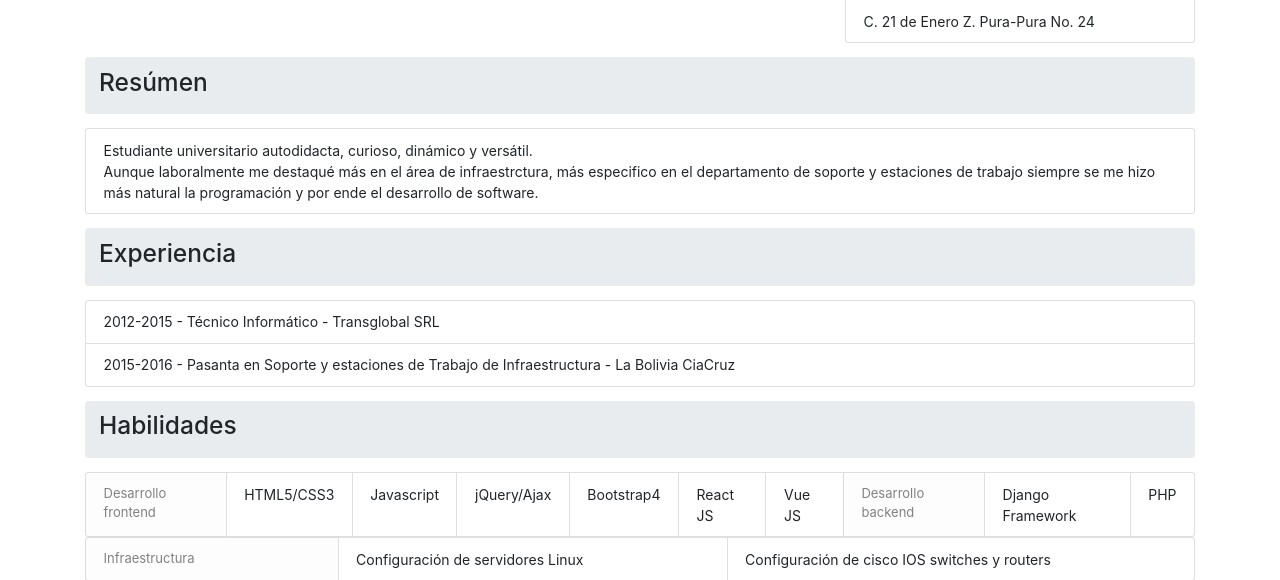
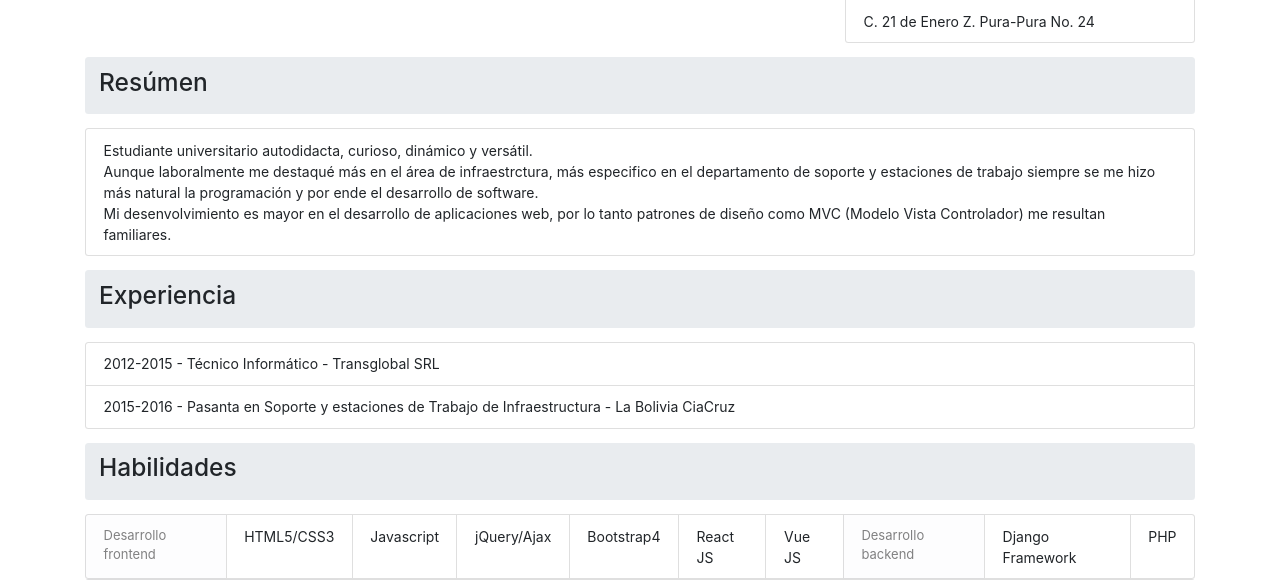
Before and after one commit to kokimaniac/djangokoki, a Django app: page /c94f698a9b96c3738eec1ed57d45f05f in a window 1280 px wide. Shown: the part 233-813 px from the top of the page. Run offline with Django 3.2, Linux system fonts and the light colour scheme; some libraries are stand-ins or nearby versions.

Commit message:
Some fixes

```diff
--- a/blog/templates/resume/index.html
+++ b/blog/templates/resume/index.html
@@ -43,6 +43,8 @@
                     Aunque laboralmente me destaqué más en el área de infraestrctura, más especifico
                     en el departamento de soporte y estaciones de trabajo siempre se me hizo
                     más natural la programación y por ende el desarrollo de software. <br>
+                    Mi desenvolvimiento es mayor en el desarrollo de aplicaciones web, por lo tanto patrones
+                    de diseño como MVC (Modelo Vista Controlador) me resultan familiares.
                 </p>
             </div>
         </div>
```
